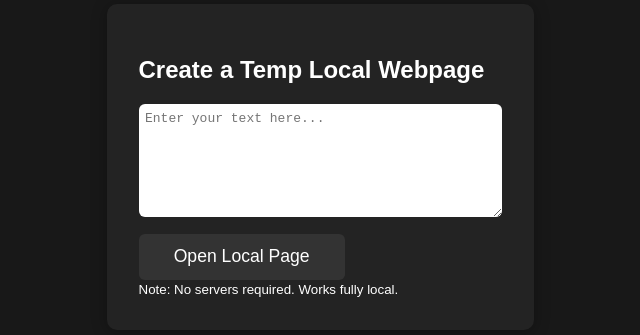
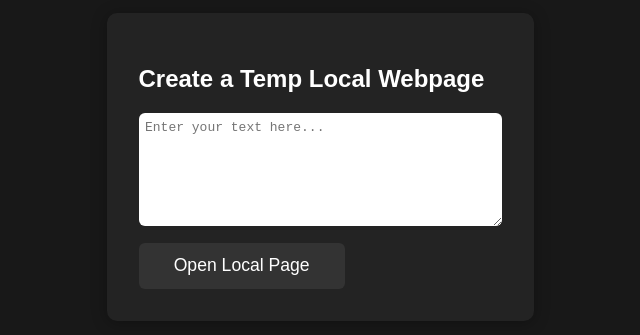
Before and after one commit to CellIJel/misc, a website: page text/index.html in a window 1280 px wide. Shown: the part 233-568 px from the top of the page, without its empty margins (320-960 px from the left). Drawn offline with Linux system fonts and the light colour scheme.

Commit message:
Removed note

```diff
--- a/text/index.html
+++ b/text/index.html
@@ -53,7 +53,6 @@
             <textarea id="userText" placeholder="Enter your text here..." required></textarea><br>
             <button type="submit">Open Local Page</button>
         </form>
-        <small>Note: No servers required. Works fully local.</small>
     </div>
     <script>
         document.getElementById('text-form').addEventListener('submit', function(e) {
```
